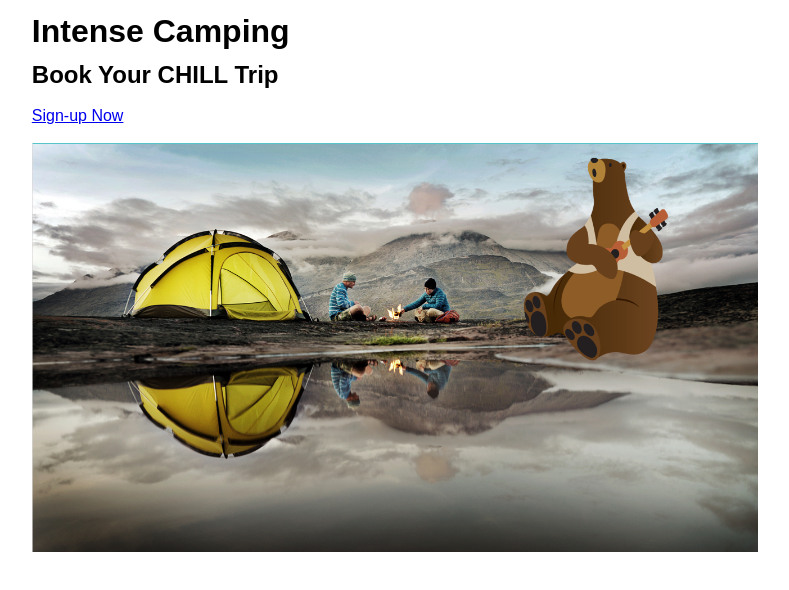
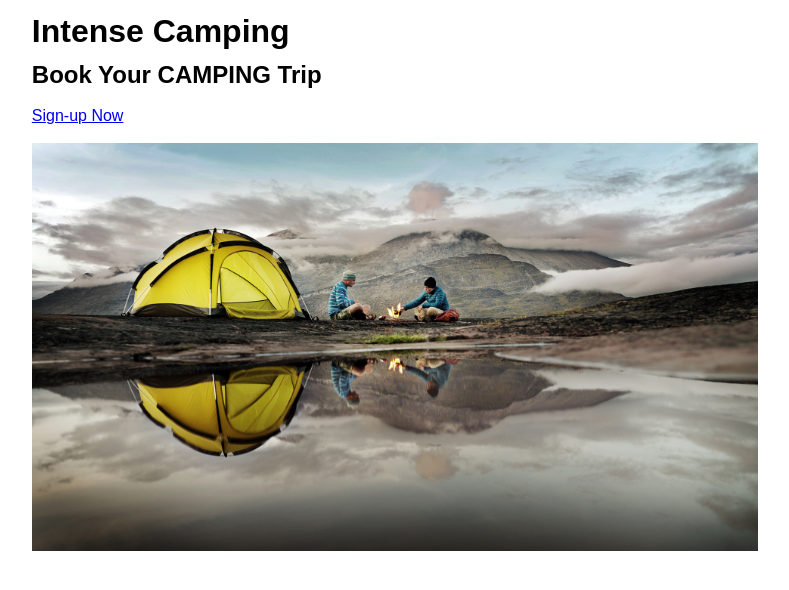
Before and after one commit to vfasure/intense-camping, a Next.js app: page / in a window 1280 px wide. Shown: the top 590 px of the page, without its empty margins (245-1034 px from the left). Built offline with nearby package versions, Linux system fonts and the light colour scheme.

Commit message:
reset demo

```diff
--- a/pages/index.js
+++ b/pages/index.js
@@ -3,7 +3,7 @@ import Head from 'next/head'
 import Link from 'next/link'
 
 export default () => {
-  const intensity = 'chill'
+  const intensity = 'camping'
 
   return (
     <div className="root">
```
